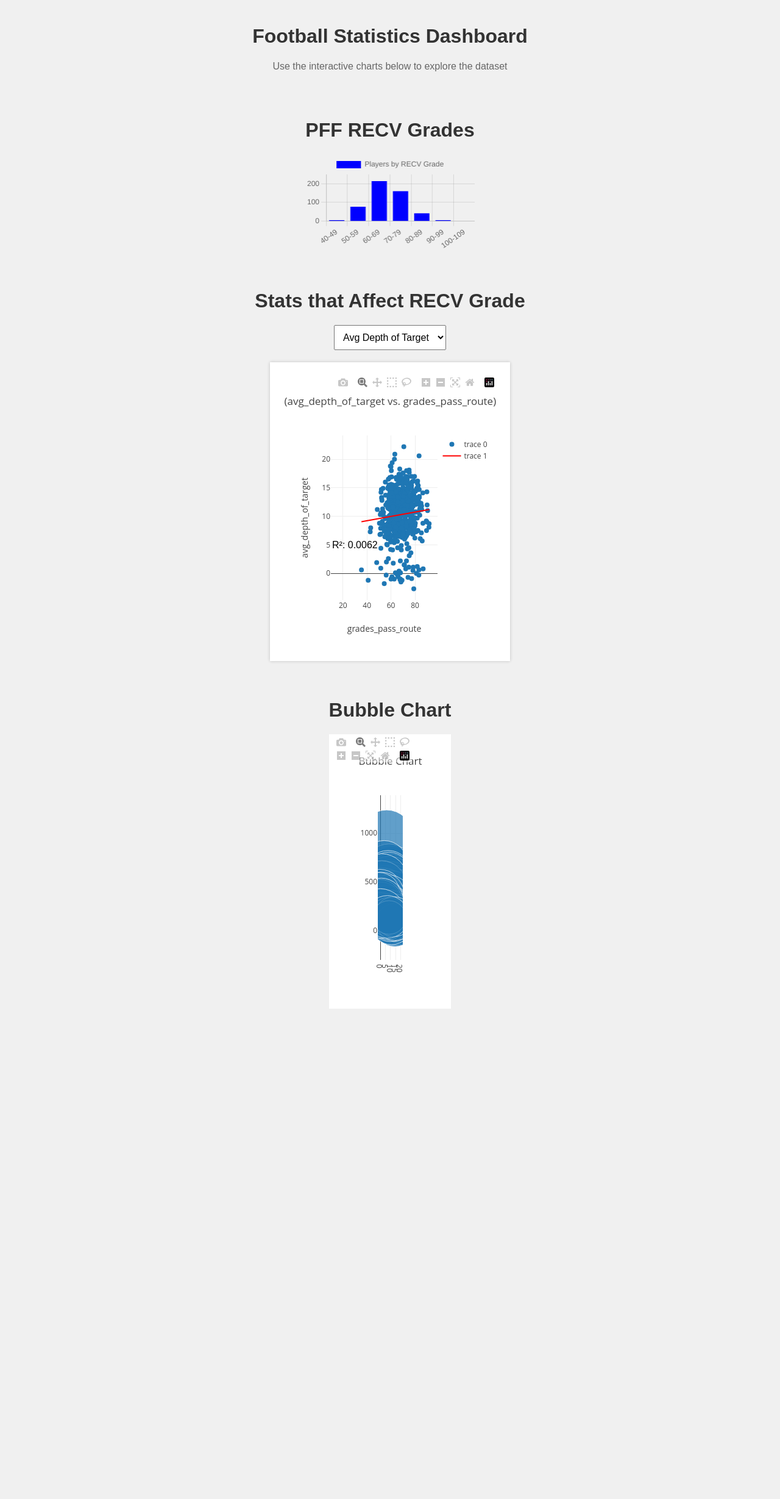
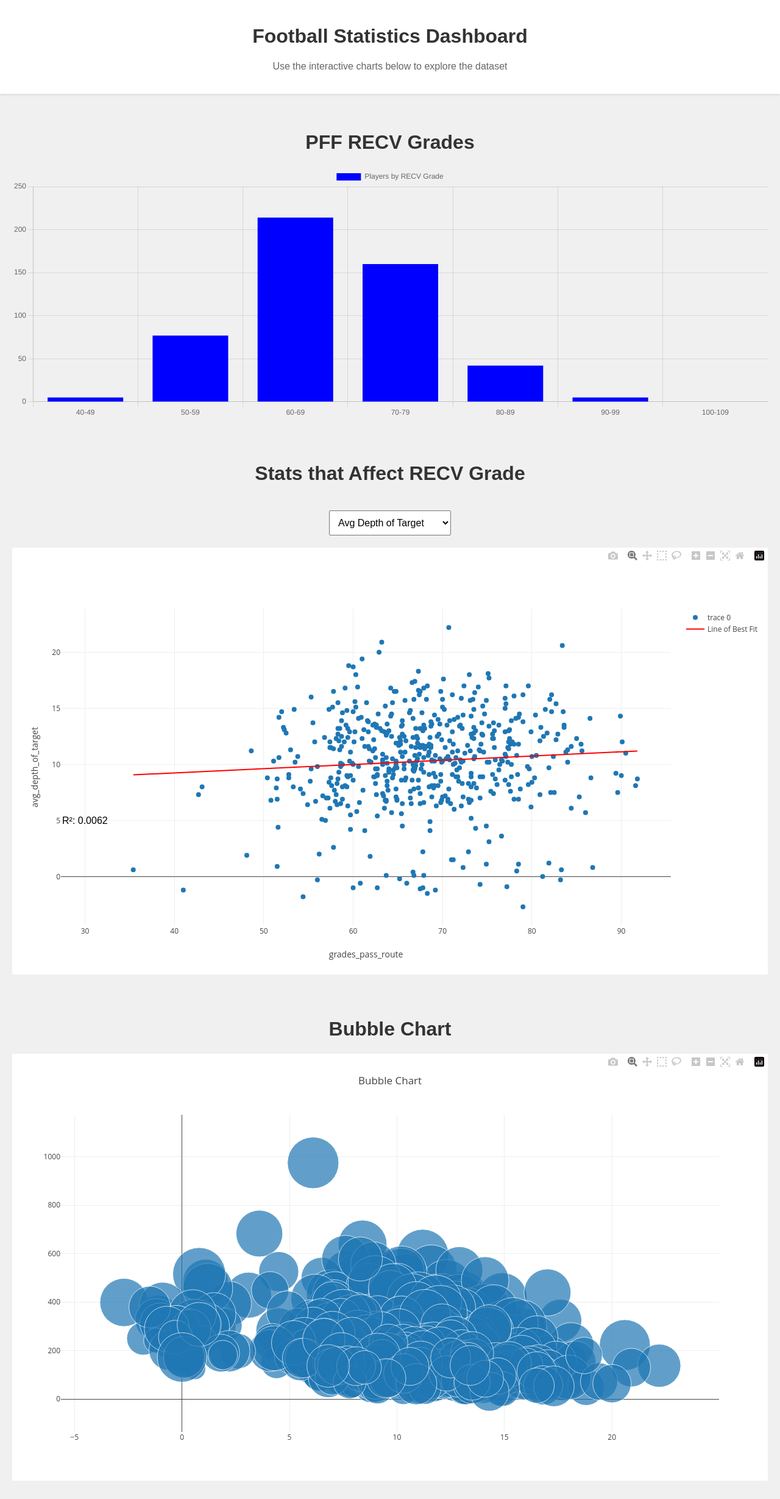
Before and after one commit to SamSchultz-bit/project-3-group-3, a Flask app: page / in a window 1280 px wide. Shown: the whole page at 61% size. Before the commit the page ends 1654 px from the top, so only its background shows below. Run offline with Flask 3, Linux system fonts and the light colour scheme; some libraries are stand-ins or nearby versions.

Commit message:
update css

```diff
--- a/static/bubble.js
+++ b/static/bubble.js
@@ -1,5 +1,5 @@
 document.addEventListener('DOMContentLoaded', function () {
-    const bubbleplot = document.getElementById('bubble_chart');
+    const bubbleChart = document.getElementById('bubble_chart');
 
     // Fetch data from Flask API
     fetch('/get_bubble_data')
--- a/static/scatterplot.js
+++ b/static/scatterplot.js
@@ -1,7 +1,6 @@
 document.addEventListener('DOMContentLoaded', function () {
     const ySelector = document.getElementById('y-selector');
     const scatterPlot = document.getElementById('scatter-plot');
-
 
     ySelector.addEventListener('change', updateScatterPlot);
 
@@ -33,8 +32,7 @@ document.addEventListener('DOMContentLoaded', function () {
                 y: data.y,
                 mode: 'markers',
                 type: 'scatter',
-                marker: { size: 8 },
-                showLegend: false,
+                marker: { size: 8 }
             };
 
             // Line of best fit trace
@@ -44,14 +42,12 @@ document.addEventListener('DOMContentLoaded', function () {
                 mode: 'lines',
                 type: 'scatter',
                 line: { color: 'red' },
-                showLegend: false,
+                name: 'Line of Best Fit'
             };
 
             const layout = {
-                title: `(${selectedY} vs. grades_pass_route)`,
                 xaxis: { title: 'grades_pass_route' },
-                yaxis: { title: selectedY },
-                showLegend: false,
+                yaxis: { title: selectedY }
             };
 
             // Add R-squared annotation
--- a/static/style.css
+++ b/static/style.css
@@ -1,4 +1,3 @@
-/* Body styling */
 body {
     font-family: Arial, sans-serif;
     font-size: medium;
@@ -7,19 +6,16 @@ body {
     padding: 0;
 }
 
-/* Header styling */
 h1 {
     text-align: center;
     color: #333;
 }
 
-/* Paragraph styling */
 p {
     text-align: center;
     color: #666;
 }
 
-/* Dropdown styling */
 #y-selector {
     display: block;
     margin: 20px auto;
@@ -27,23 +23,38 @@ p {
     font-size: 16px;
 }
 
-/* Scatter plot container styling */
-#scatter-plot {
-    width: 80%;
-    margin: 0 auto;
-    background-color: #fff;
-    box-shadow: 0px 0px 5px rgba(0, 0, 0, 0.2);
-    padding: 20px;
-}
-
-.container {
-    display: flex;
-    justify-content: center;
-    align-items: center;
-}
-
 .column {
     flex: 1;
     padding: 20px;
     box-sizing: border-box;
+    margin-bottom: 10px;
 }
+
+.bar-chart-container {
+    margin-bottom: 10px;
+}
+
+.full-width {
+    width: 100%;
+    margin-bottom: 20px;
+    background-color: #fff;
+    box-shadow: 0px 0px 5px rgba(0, 0, 0, 0.2);
+    padding: 20px;
+
+}
+
+.tall {
+    height: 100%;
+    display: flex;
+    flex-direction: column;
+    min-height: 700px;
+}
+
+#scatter-plot, #bubble_chart {
+    flex: 1;
+    min-height: 700px;
+}
+
+.row {
+    margin-bottom: 0;
+}
--- a/templates/index.html
+++ b/templates/index.html
@@ -12,51 +12,40 @@
     <script src="https://cdn.jsdelivr.net/npm/chart.js"></script>
 </head>
 <body>
-    <!-- Organize Graphs into separate rows -->
-    <!-- Football Statistics Dashboard -->
+    <!-- Organize Graphs into dashboard -->
     <div class="container">
-        <div class="row">
-            <div class="column text-center">
+        <div class="column full-width">
             <h1>Football Statistics Dashboard</h1>
             <p>Use the interactive charts below to explore the dataset</p>
         </div>
     </div>
-    </div>
-
-    <!-- Row for PFF RECV Grades (Bar Chart) -->
-    <div class="container">
-        <div class="row">
+    <div class="container bar-chart-container">
         <div class="column">
             <h1>PFF RECV Grades</h1>
-                <!-- Chart.js chart for PFF RECV Grades -->
-                <canvas id="bar-chart" width="200" height="115"></canvas>
+            <!-- Bar chart canvas -->
+            <canvas id="bar-chart" height="100"></canvas>
         </div>
     </div>
-    </div>
-
-    <!-- Row for Scatter Plot -->
     <div class="container">
-        <div class="row">
-            <div class="column">
+        <div class="column tall">
             <h1>Stats that Affect RECV Grade</h1>
             <div>
                 <select id="y-selector">
                     <option value="avg_depth_of_target">Avg Depth of Target</option>
-                        <!-- Add other options here for y-axis variables -->
+                    <option value="contested_catch_rate">Contested Catch Rate</option>
+                    <option value="drop_rate">Drop Rate</option>
+                    <option value="yards_after_catch_per_reception">Yards After Catch</option>
+                    <option value="yprr">YPRR</option>
                 </select>
             </div>
             <div id="scatter-plot"></div>
         </div>
     </div>
-    </div>
-
-    <!-- Row for Bubble Chart -->
     <div class="container">
-        <div class="row">
-            <div class="column">
+        <div class="column tall">
             <h1>Bubble Chart</h1>
+            <!-- Bubble chart container -->
             <div id="bubble_chart"></div>
-            </div>
         </div>
     </div>
 
```
Lines whose indentation alone changed are shown as unchanged.
